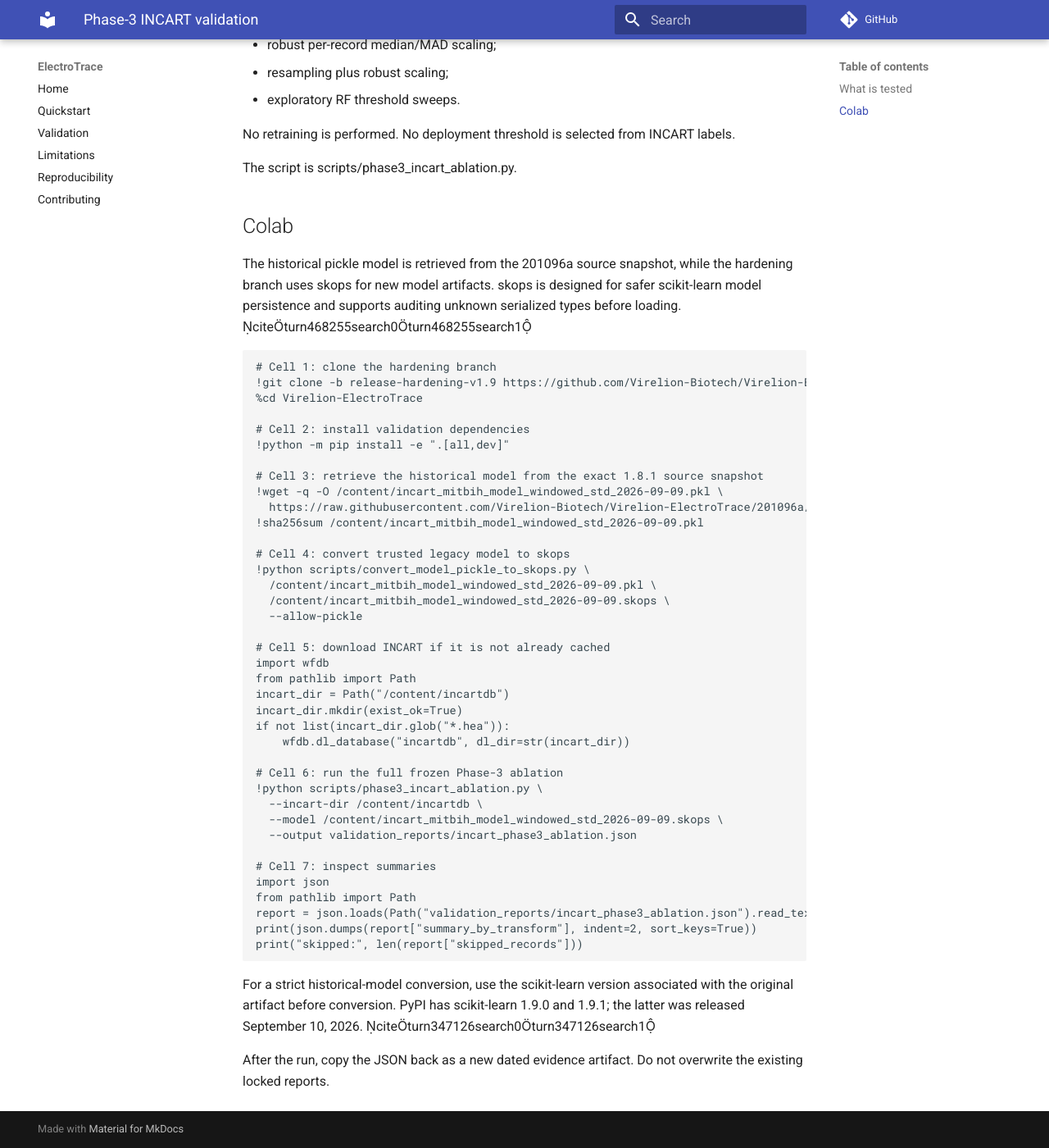
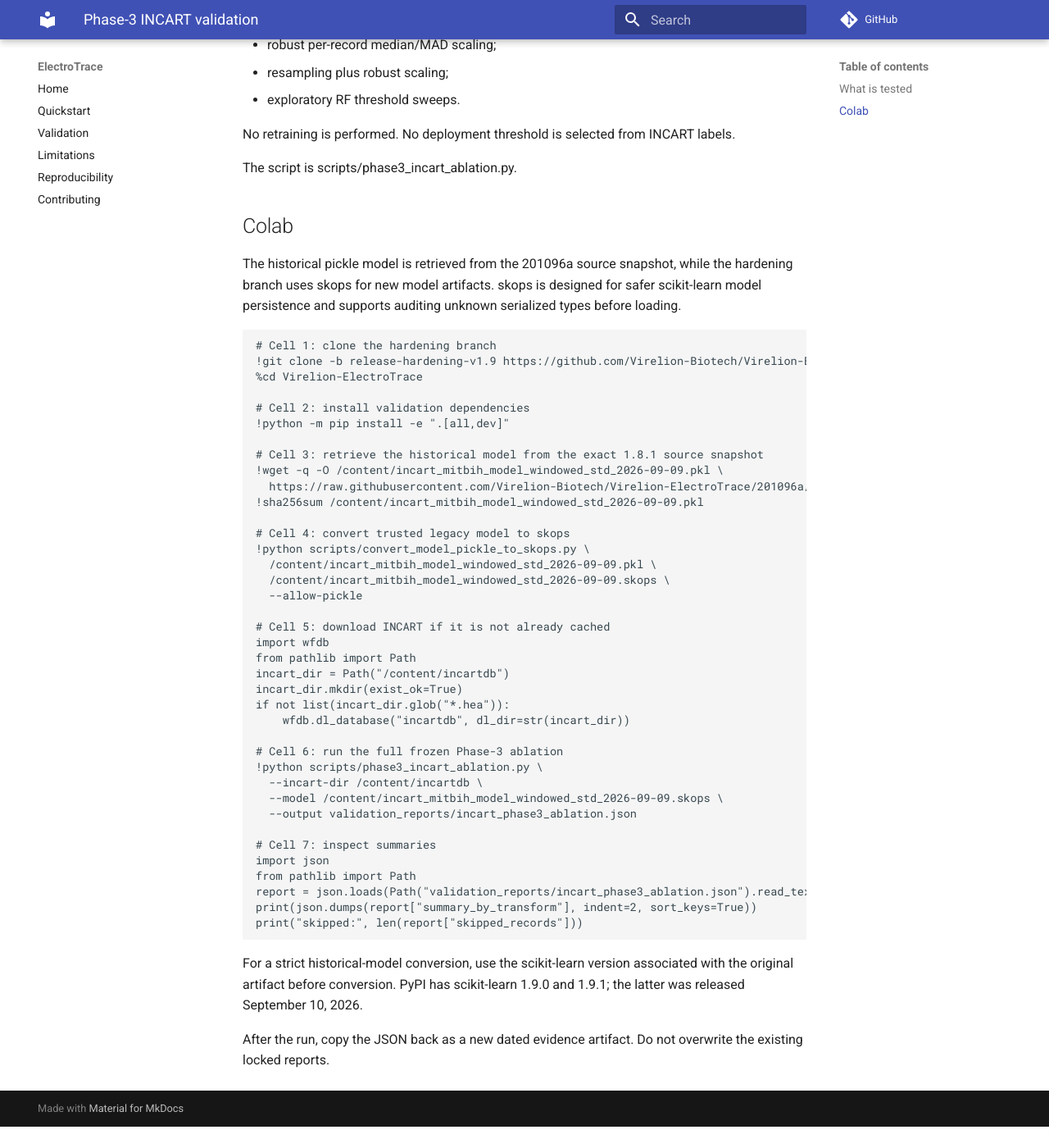
Before and after one commit to Virelion-Biotech/Virelion-ElectroTrace, an MkDocs documentation site: the page built from docs/PHASE3_INCART.md, in a window 1280 px wide and 1400 px high, scrolled down 347 px. Shown: the whole window at 82% size. Built offline with MkDocs 1.6.1 and Material for MkDocs 9.7.7, drawn with Linux system fonts in a browser that asks for light colours; comment, search, counter and statistics services are not loaded; after the commit the page ends 1721 px from its top, so only the background shows below that.

Commit message:
docs: remove chat-only citation markers from PHASE3_INCART.md

````diff
--- a/docs/PHASE3_INCART.md
+++ b/docs/PHASE3_INCART.md
@@ -16,7 +16,7 @@
 
 ## Colab
 
-The historical pickle model is retrieved from the 201096a source snapshot, while the hardening branch uses skops for new model artifacts. skops is designed for safer scikit-learn model persistence and supports auditing unknown serialized types before loading. citeturn468255search0turn468255search1
+The historical pickle model is retrieved from the 201096a source snapshot, while the hardening branch uses skops for new model artifacts. skops is designed for safer scikit-learn model persistence and supports auditing unknown serialized types before loading.
 
 ```python
 # Cell 1: clone the hardening branch
@@ -59,6 +59,6 @@
 print("skipped:", len(report["skipped_records"]))
 ```
 
-For a strict historical-model conversion, use the scikit-learn version associated with the original artifact before conversion. PyPI has scikit-learn 1.9.0 and 1.9.1; the latter was released September 10, 2026. citeturn347126search0turn347126search1
+For a strict historical-model conversion, use the scikit-learn version associated with the original artifact before conversion. PyPI has scikit-learn 1.9.0 and 1.9.1; the latter was released September 10, 2026.
 
 After the run, copy the JSON back as a new dated evidence artifact. Do not overwrite the existing locked reports.
````
